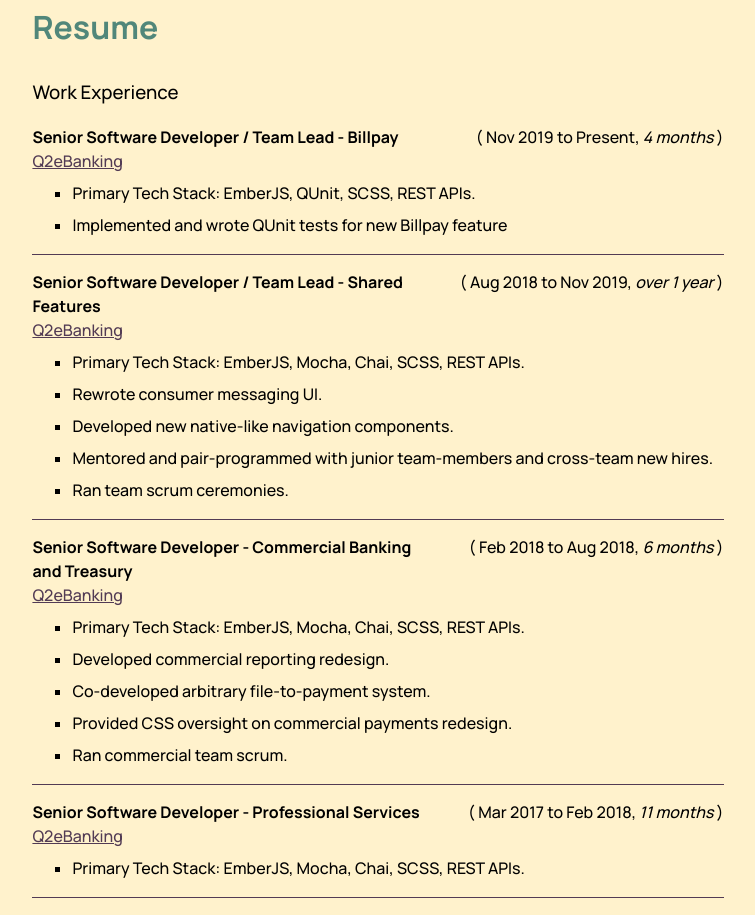
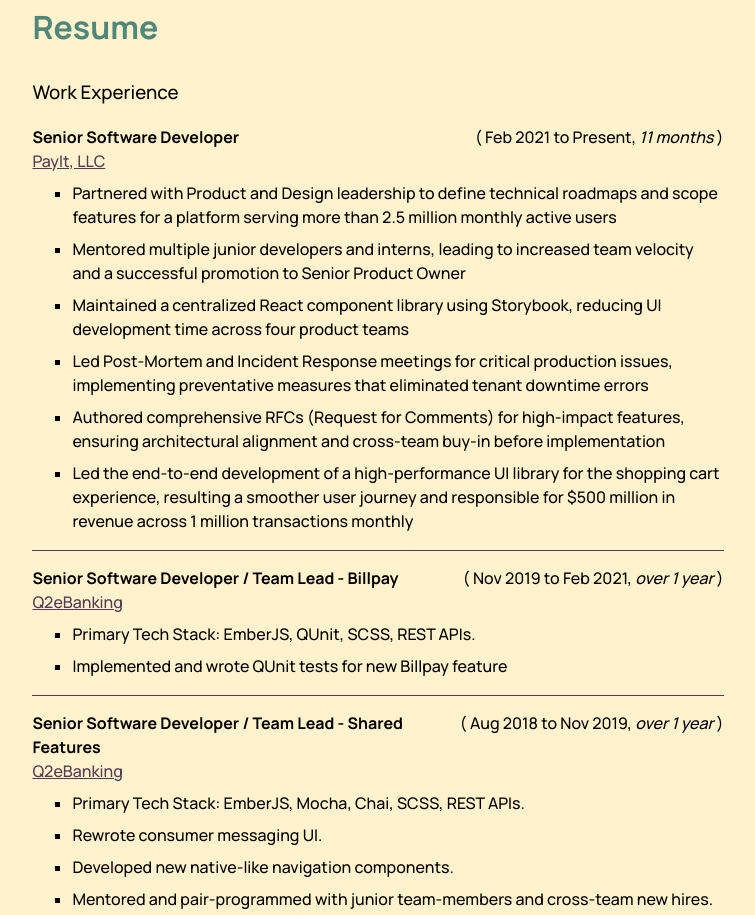
Before and after one commit to rhlowe/rob.zone, a Nuxt app: page / in a window 1280 px wide. Shown: the part 1600-2515 px from the top of the page, without its empty margins (262-1017 px from the left). Built offline with nearby package versions, Linux system fonts and the light colour scheme.

Commit message:
Add latest job

```diff
--- a/app/assets/json/jobs.js
+++ b/app/assets/json/jobs.js
@@ -1,9 +1,19 @@
 const jobs = [
+  {
+    accomplishments: ['Partnered with Product and Design leadership to define technical roadmaps and scope features for a platform serving more than 2.5 million monthly active users', 'Mentored multiple junior developers and interns, leading to increased team velocity and a successful promotion to Senior Product Owner', 'Maintained a centralized React component library using Storybook, reducing UI development time across four product teams', 'Led Post-Mortem and Incident Response meetings for critical production issues, implementing preventative measures that eliminated tenant downtime errors', 'Authored comprehensive RFCs (Request for Comments) for high-impact features, ensuring architectural alignment and cross-team buy-in before implementation', 'Led the end-to-end development of a high-performance UI library for the shopping cart experience, resulting a smoother user journey and responsible for $500 million in revenue across 1 million transactions monthly'],
+    city: 'Kansas City',
+    company: 'PayIt, LLC',
+    end_date: 'Present',
+    role: 'Senior Software Developer',
+    start_date: '2021-02',
+    state: 'Missouri',
+    url: 'https://www.payitgov.com/',
+  },
   {
     accomplishments: ['Primary Tech Stack: EmberJS, QUnit, SCSS, REST APIs.', 'Implemented and wrote QUnit tests for new Billpay feature'],
     city: 'Austin',
     company: 'Q2eBanking',
-    end_date: 'Present',
+    end_date: '2021-02',
     role: 'Senior Software Developer / Team Lead - Billpay',
     start_date: '2019-11',
     state: 'Texas',
```
